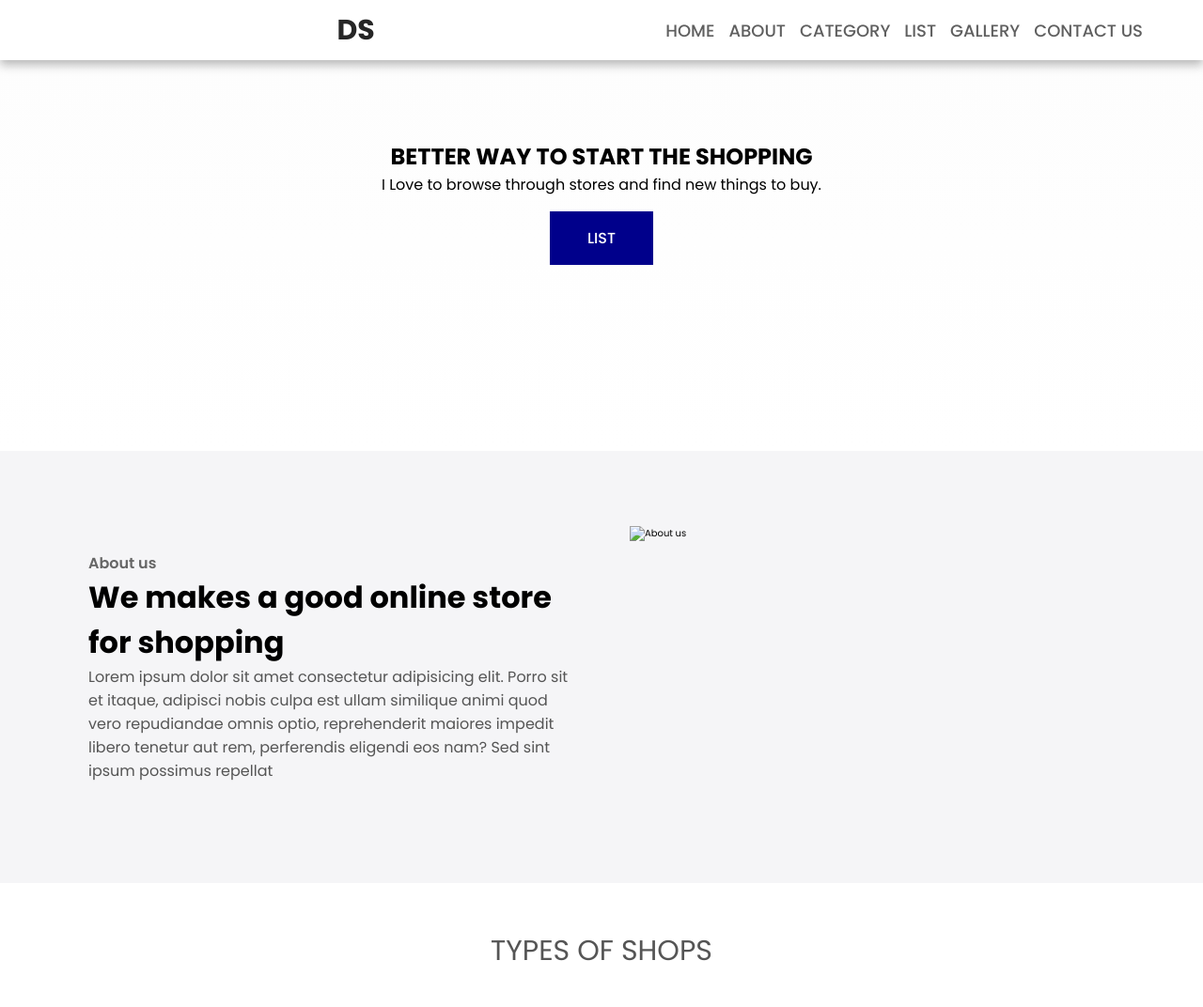
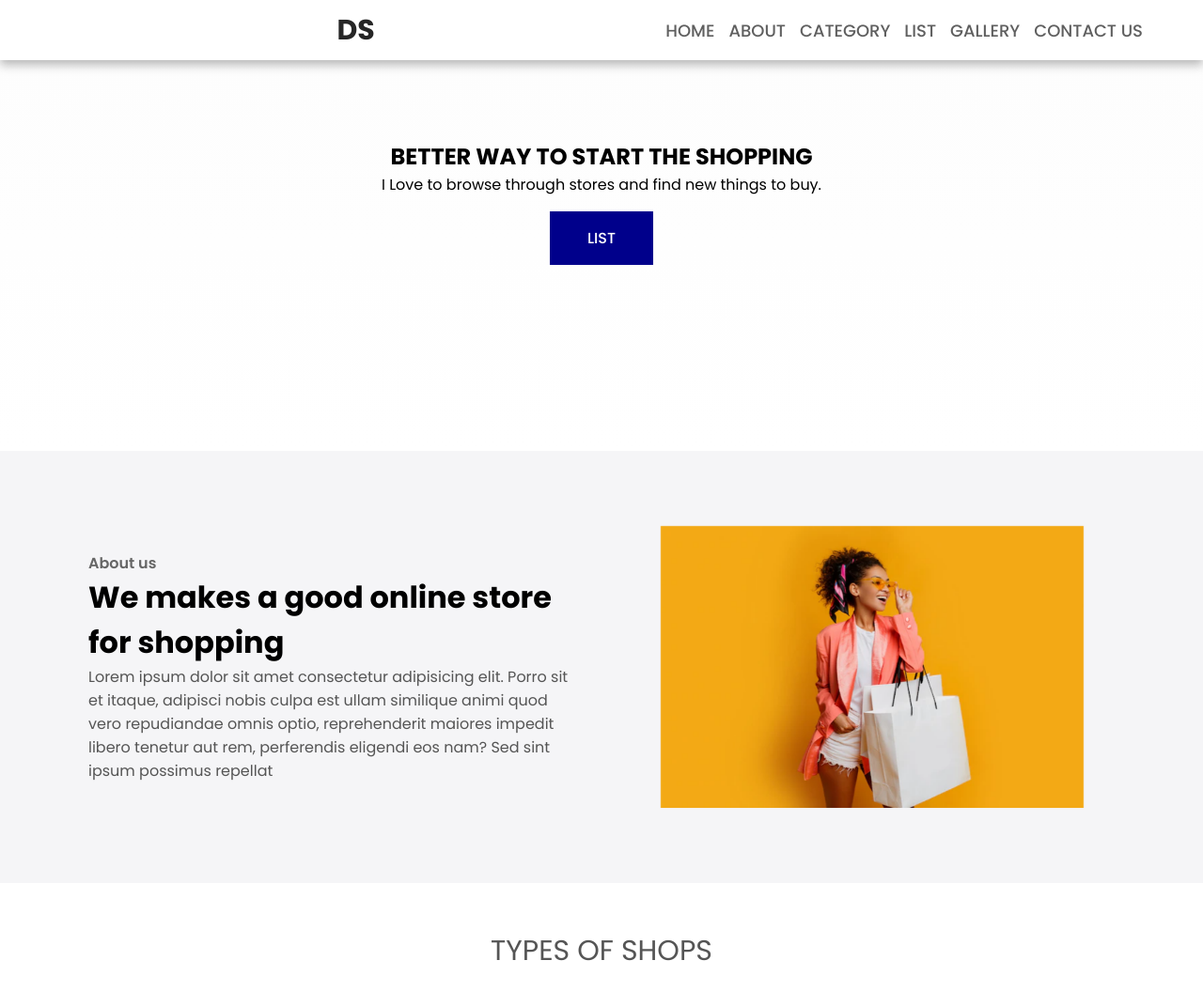
Before and after one commit to salaria123/shop-html-theme, a plain HTML site: page index.html in a window 1280 px wide. Shown: the top 1072 px of the page at 94% size. Drawn offline with Linux system fonts and the light colour scheme; a web font is replaced by a local one.

Commit message:
Update index.html
fix typo

```diff
--- a/index.html
+++ b/index.html
@@ -43,7 +43,7 @@
                 <p>Lorem ipsum dolor sit amet consectetur adipisicing elit. Porro sit et itaque, adipisci nobis culpa est ullam similique animi quod vero repudiandae omnis optio, reprehenderit maiores impedit libero tenetur aut rem, perferendis eligendi eos nam? Sed sint ipsum possimus repellat</p>
             </div>
             <div class="about-img">
-                <img src="assests/studio-shot-pretty-black-woman-with-white-shopping-bag-standing-yellow-background-trendy-spring-fashionable-look_273443-10.webp" alt="About us">
+                <img src="assets/studio-shot-pretty-black-woman-with-white-shopping-bag-standing-yellow-background-trendy-spring-fashionable-look_273443-10.webp" alt="About us">
             </div>
         </div>
     </section>
```
